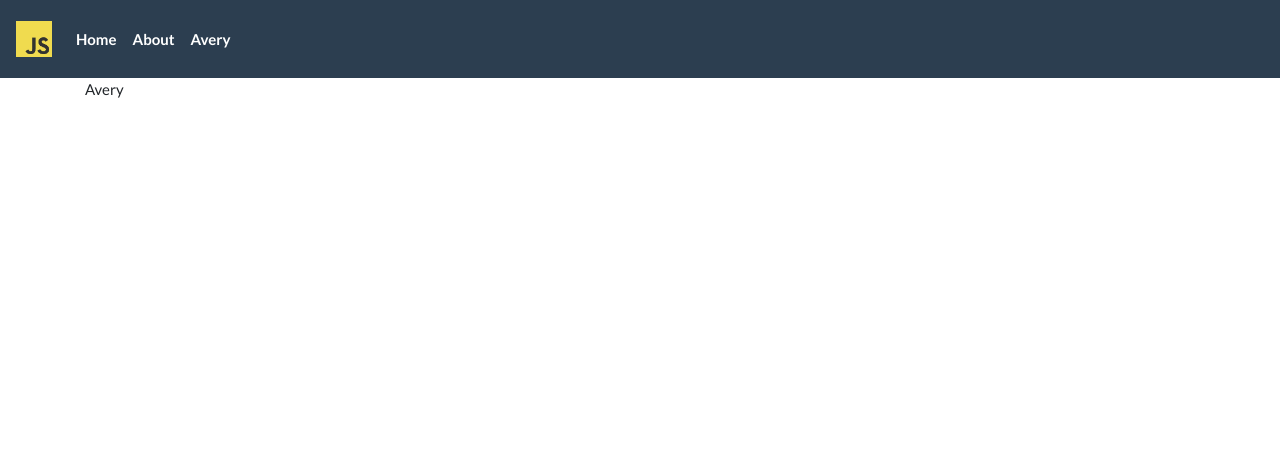
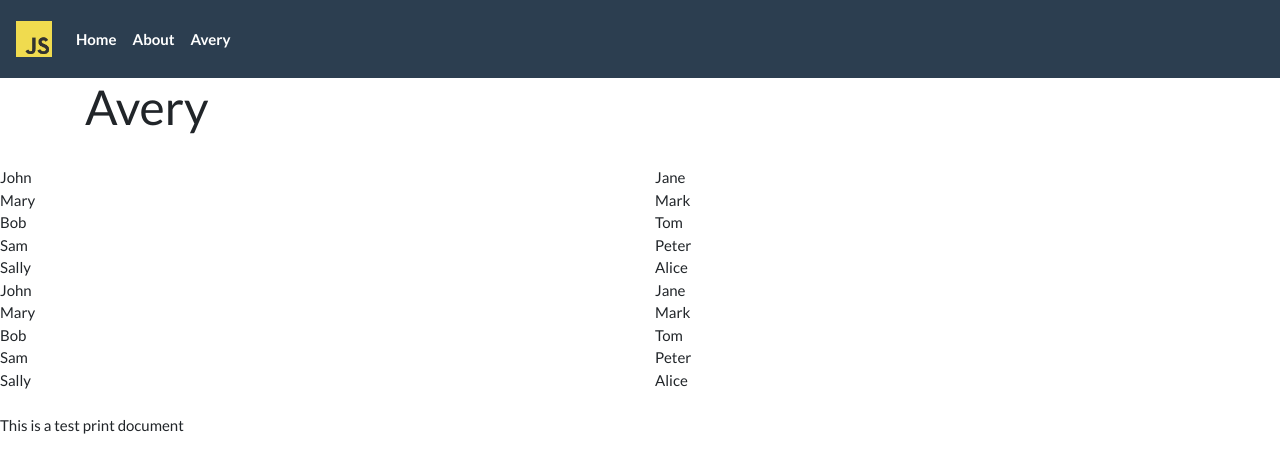
Before and after one commit to sagarthakore/ReactStarterTemplate, a React app: page /avery in a window 1280 px wide. Shown: the top 472 px of the page. Built offline with nearby package versions, Linux system fonts and the light colour scheme.

Commit message:
custom print

```diff
--- a/app/_components/_avery/Avery.css
+++ b/app/_components/_avery/Avery.css
@@ -0,0 +1,4 @@
+@page {
+    size: letter;
+    margin: 0;
+}
--- a/app/_components/_avery/Avery.js
+++ b/app/_components/_avery/Avery.js
@@ -7,35 +7,60 @@ class Avery extends Component {
     constructor(props) {
         super(props);
 
-        this.state = {
-
-        };
+        this.state = {};
     }
 
-    componentDidMount() {
-
-    }
+    componentDidMount() {}
 
     render() {
+        const names = [
+            'John',
+            'Jane',
+            'Mary',
+            'Mark',
+            'Bob',
+            'Tom',
+            'Sam',
+            'Peter',
+            'Sally',
+            'Alice',
+            'John',
+            'Jane',
+            'Mary',
+            'Mark',
+            'Bob',
+            'Tom',
+            'Sam',
+            'Peter',
+            'Sally',
+            'Alice',
+        ];
+
         return (
             <React.Fragment>
-                <div className='container'>
-                    Avery
+                <div className="container">
+                    <h1>Avery</h1>
                 </div>
+                <br />
+                <div className="row">
+                    {names.map((name) => (
+                        <div className='col-sm-6'>
+                            <span>{name}</span>
+                        </div>
+                    ))}
+                </div>
+
+                <br />
+                <div>This is a test print document</div>
             </React.Fragment>
         );
     }
 }
 
 function mapState(state) {
-
-    return {
-
-    };
+    return {};
 }
 
-const actionCreators = {
-
-}
+const actionCreators = {};
 
 export default connect(mapState, actionCreators)(Avery);
```
